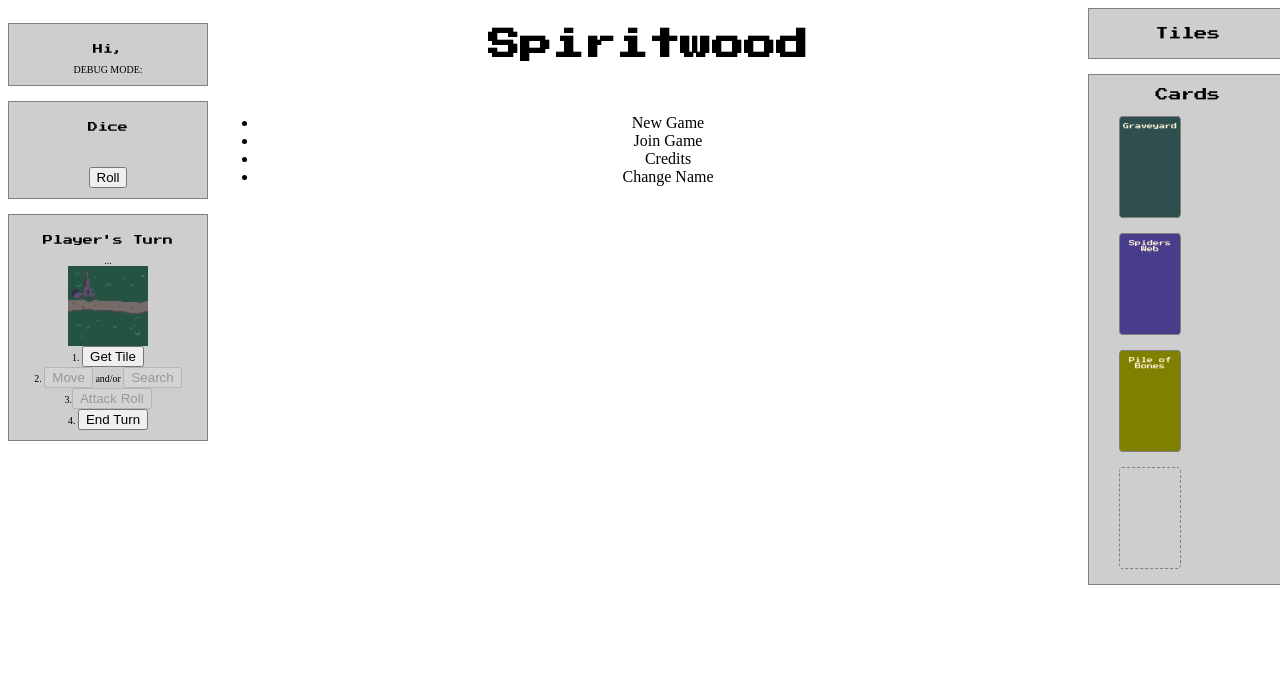
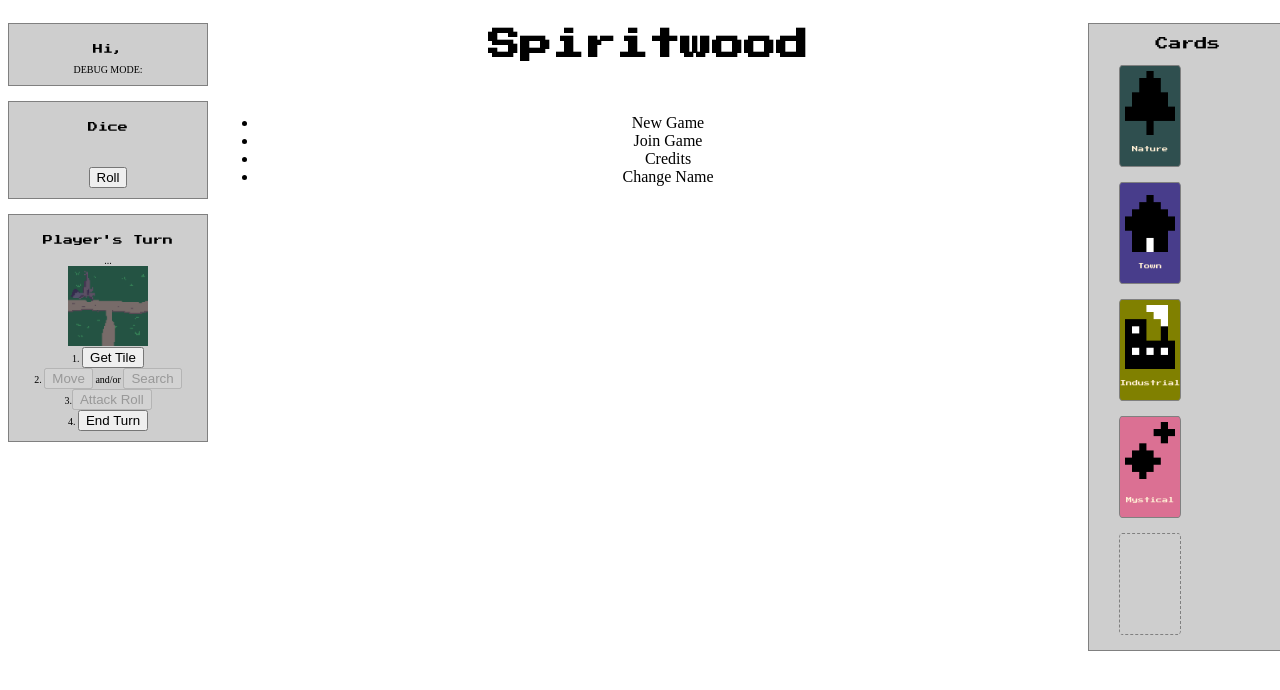
Before and after one commit to Direside/spiritwood, a plain HTML site: page index.html in a window 1280 px wide. Both pictures are taken after a click on the button "Get Tile". Drawn offline with Linux system fonts and the light colour scheme.

Commit message:
Added more images.

```diff
--- a/game.js
+++ b/game.js
@@ -18,6 +18,14 @@ let width = 15;
 let bits = "36px"
 
 const backend = "http://localhost:8000"
+
+window.allTiles = [
+    "bear_cave_corner_symbol.png",
+    "cross.png",
+    "graveyard_straight_symbol.png",
+    "tee.png",
+    "straight.png"
+]
 
 if (!window.playerName) {
     changeName();
@@ -129,7 +137,9 @@ window.startGame = function startGame() {
 }
 
 window.getNextTile = function getNextTile() {
-    nextTileImage.innerHTML = "<img src='images/tiles/straight.png' height='80 width='80' />"
+    let tiles = window.allTiles
+    let imagePath = tiles[Math.round(Math.random() * tiles.length)-1]
+    nextTileImage.innerHTML = `<img src='images/tiles/${imagePath}' height='80 width='80' />`
 }
 
 window.getBoardTiles = function getBoardTiles(radius) {
--- a/index.html
+++ b/index.html
@@ -60,19 +60,23 @@
             </div>
         </div>
         <div class="right">
-            <div id="hand">
-                <p>Tiles</p>
-            </div>
             <div id="cards" class="side-item">
                 <p>Cards</p>
                 <div id="graveyard" class="monster-deck" onclick="draw(window.gy, window.gyDiscard, 'discard');">
-                    <p>Graveyard</p>
+                    <img src="/images/symbols/nature.png" />
+                    <p>Nature</p>
                 </div>
                 <div id="spiderweb" class="monster-deck" onclick="draw(window.web, window.webDiscard, 'discard');">
-                    <p>Spiders Web</p>
+                    <img src="/images/symbols/town.png" />
+                    <p>Town</p>
                 </div>
                 <div id="bones" class="monster-deck" onclick="draw(window.bone, window.boneDiscard, 'discard');">
-                    <p>Pile of Bones</p>
+                    <img src="/images/symbols/industrial.png" />
+                    <p>Industrial</p>
+                </div>
+                <div id="mystic" class="monster-deck" onclick="draw(window.bone, window.boneDiscard, 'discard');">
+                    <img src="/images/symbols/mystic.png" />
+                    <p>Mystical</p>
                 </div>
                 <div id="discard" class="monster-deck empty"></div>
             </div>
--- a/styles.css
+++ b/styles.css
@@ -84,7 +84,7 @@ h1, h2, p {
 
 .tile-image {
     height: 80px;
-    padding-bottom: llllllllllllllllllooooooooooooooooooooooooooooooooooooooooooooooooooooooooooooooooooooooooooooooooooooooooooooooooooooooooooooooooooooooooooooo00ooo00oooooooooooooooooooooooooooooooooooooooo0 5px67675-=678=-67345-=1`;
+    padding-bottom: 1px;
 }
 
 #cards {
@@ -104,6 +104,11 @@ h1, h2, p {
     font-size: 6px;
     vertical-align: middle;
     color: papayawhip;
+}
+
+.monster-deck img {
+    width: 50px;
+    padding: 5px;
 }
 
 .monster-deck.empty {
@@ -140,6 +145,10 @@ h1, h2, p {
     background-color: olive;
 }
 
+#mystic {
+    background-color: palevioletred;
+}
+
 .palette-art {
     cursor: grab;
     padding: 2px;
```
Also changed, not shown: images/symbols/industrial.png (added), images/symbols/mystic.png (added), images/symbols/nature.png (added), images/symbols/town.png (added), images/tiles/bear_cave_corner_symbol.png (added), images/tiles/graveyard_straight_symbol.png (added).
